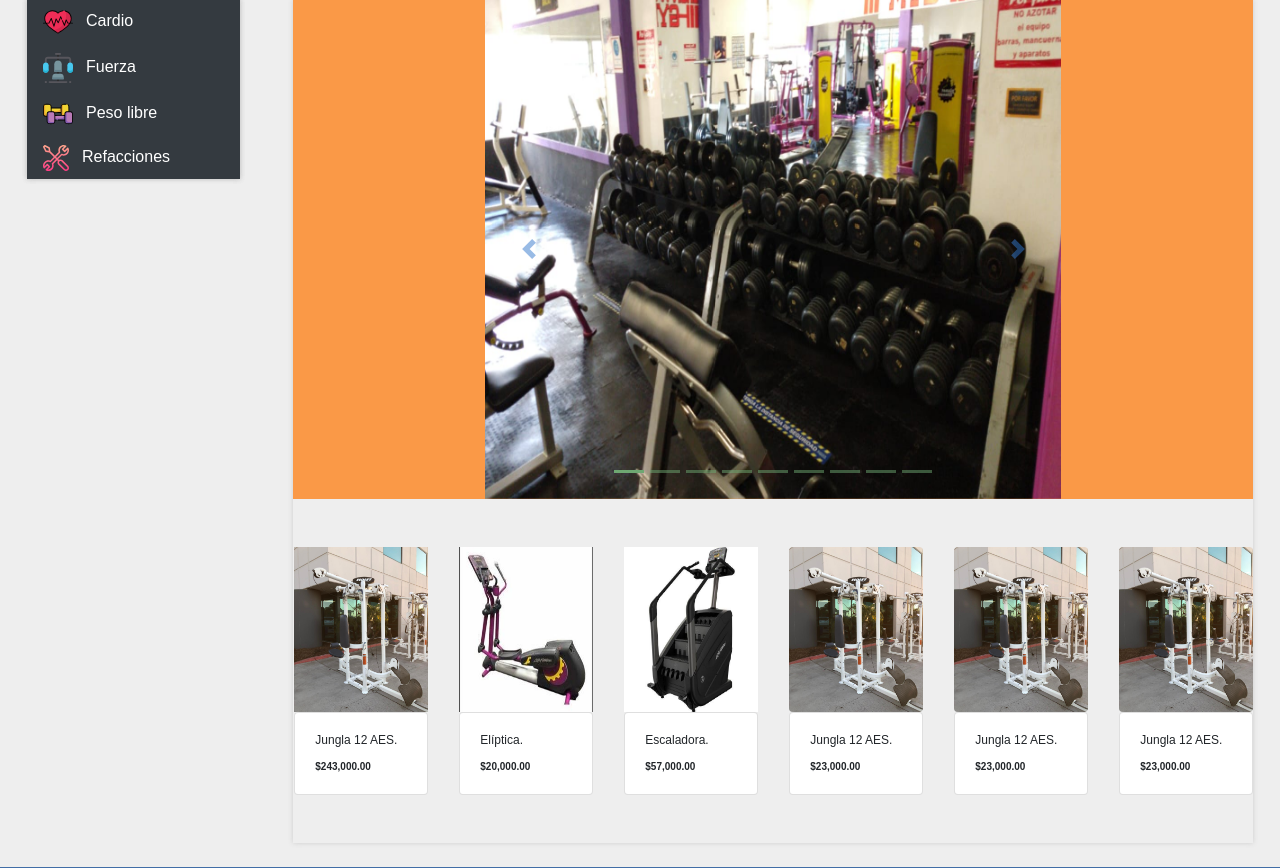
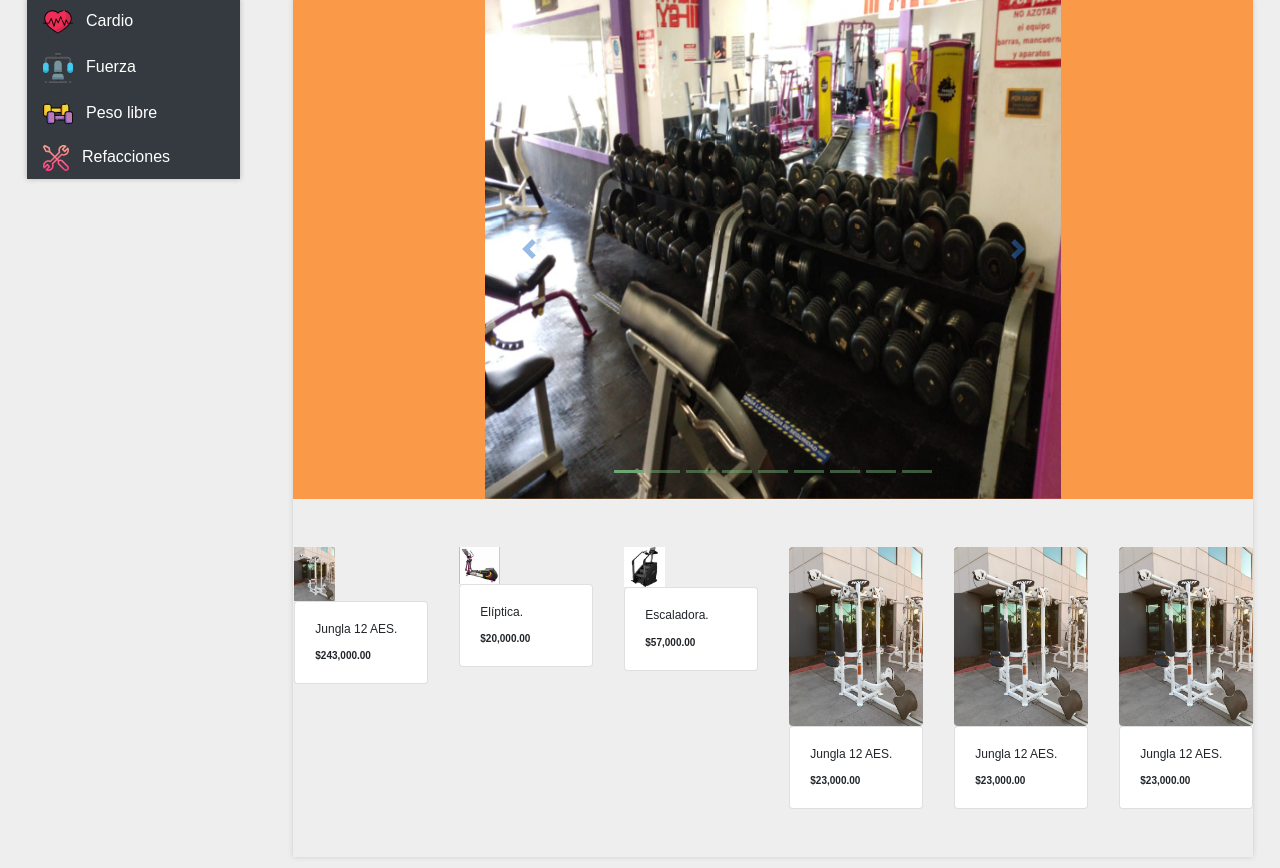
Before and after one commit to AmpersadPro/Fitness-outlet, a PHP site: page / in a window 1280 px wide. Shown: the part 175-1043 px from the top of the page. Run offline with PHP 8.4, Linux system fonts and the light colour scheme; some web fonts are replaced.

Commit message:
Update styles.css

```diff
--- a/css/styles.css
+++ b/css/styles.css
@@ -104,11 +104,11 @@ hr{
 	background-color: rgba(255, 117, 0, .7);
 }
 
-#img_aparatos div img{
+/*#img_aparatos div img{
 	cursor: pointer;
 	width: 100%;
 	height: 165px;
-}
+}*/
 
 #img_aparatos p {
 	font-size: 10px;
```
